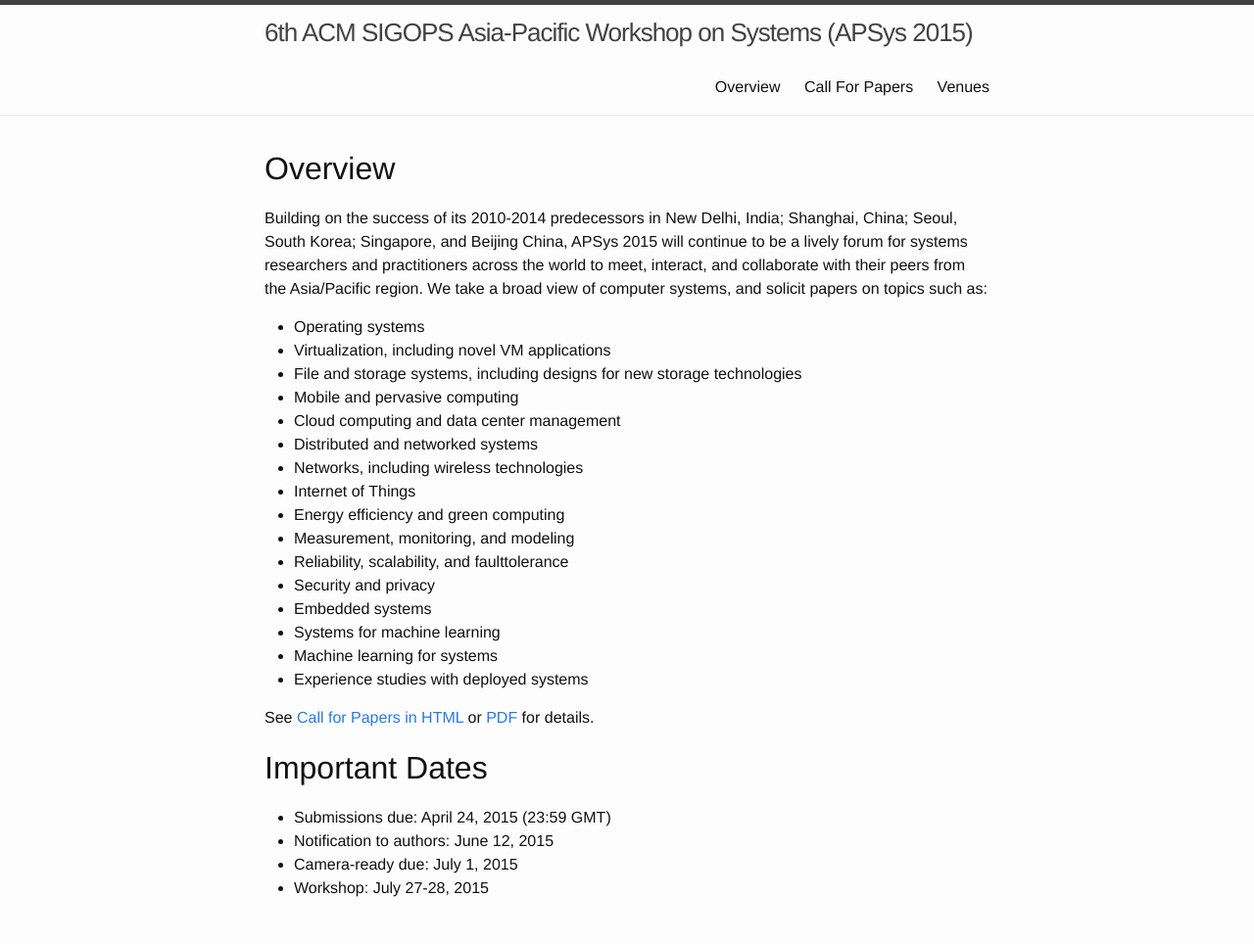
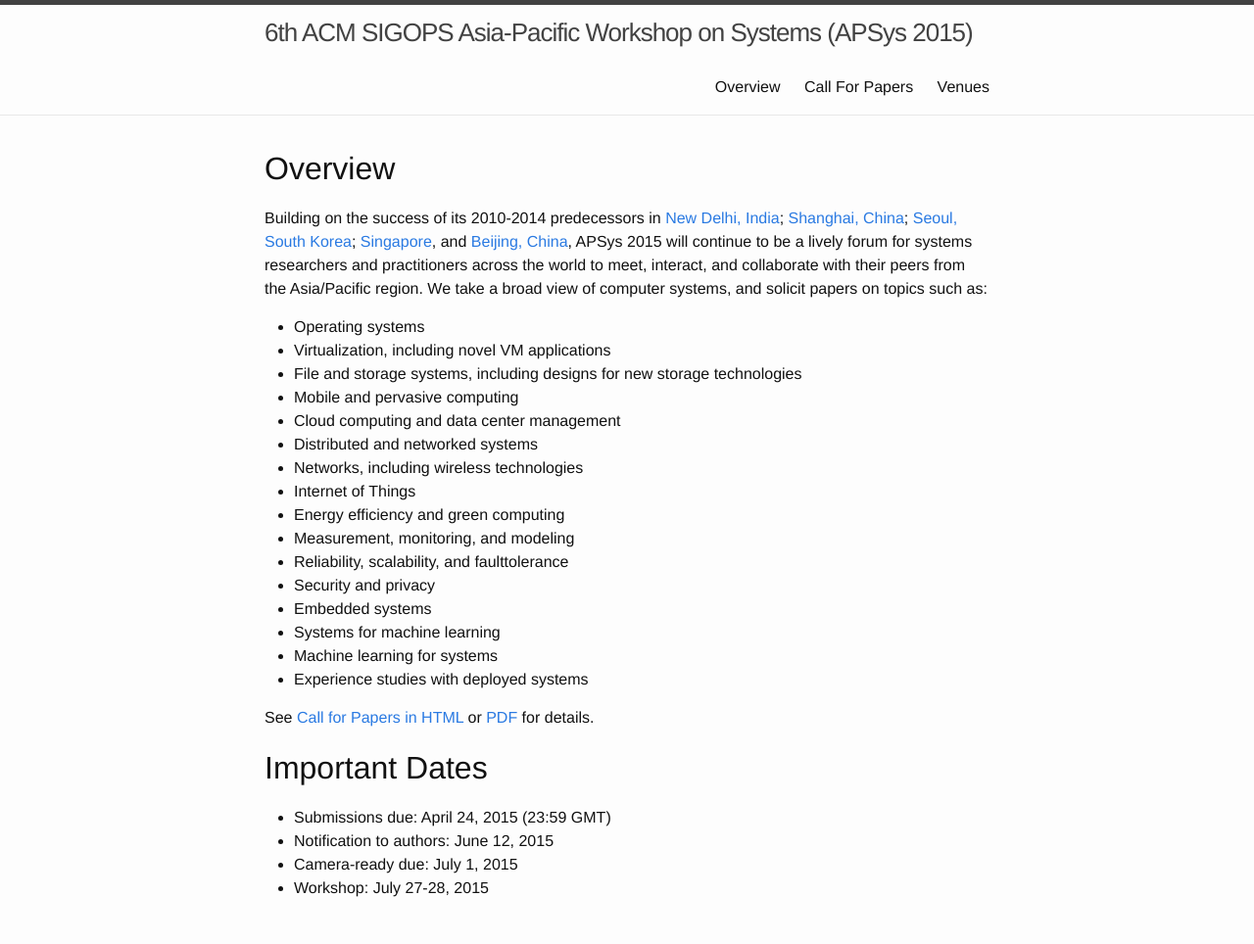
Before and after one commit to apsys2015/apsys2015.github.io, a Jekyll site: the page built from overview.md, in a window 1280 px wide. Shown: the whole page at 98% size. Built offline with Jekyll 4.4.1, drawn with Linux system fonts in a browser that asks for light colours; some of the changed lines change nothing that is shown.

Commit message:
add links to the past workshops

```diff
--- a/overview.md
+++ b/overview.md
@@ -9,8 +9,13 @@
 # Overview
 
 Building on the success of its 2010-2014
-predecessors in New Delhi, India; Shanghai, China;
-Seoul, South Korea; Singapore, and Beijing China, APSys 2015 will continue to be a lively
+predecessors in
+[New Delhi, India](http://conferences.sigcomm.org/sigcomm/2010/APSys.php);
+[Shanghai, China](http://apsys11.ucsd.edu/);
+[Seoul, South Korea](http://apsys2012.kaist.ac.kr/);
+[Singapore](http://apsys13.sutd.edu.sg/), and
+[Beijing, China](http://acs.ict.ac.cn/apsys2014/),
+APSys 2015 will continue to be a lively
 forum for systems researchers and practitioners across the world to meet, interact, and
 collaborate with their peers from the Asia/Pacific region.
 We take a broad view of computer systems, and solicit papers on topics such as:
```
